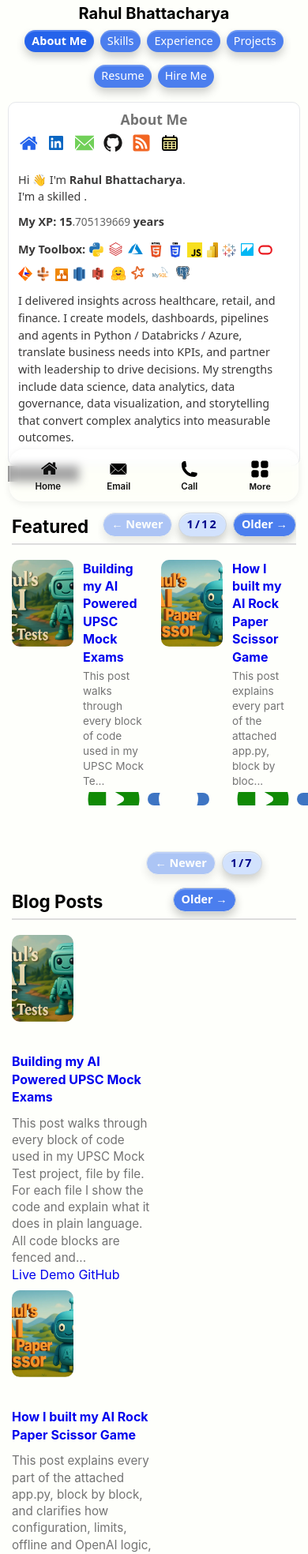
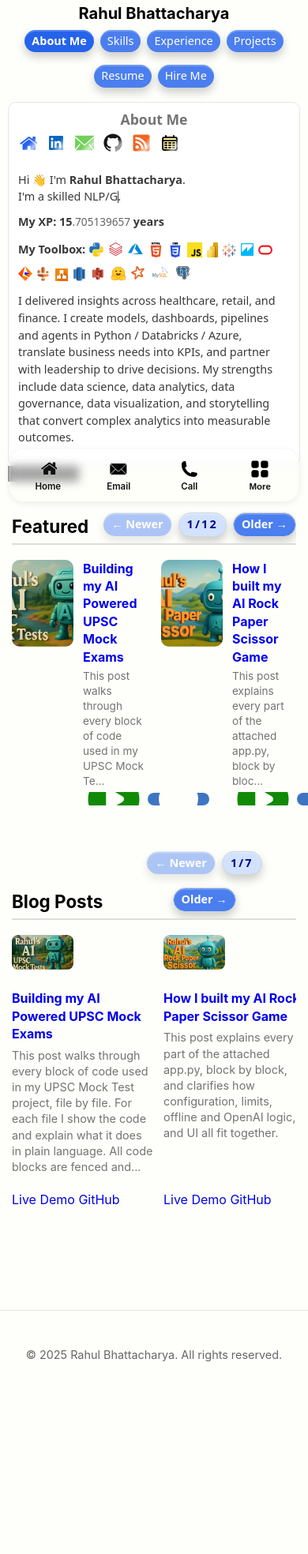
Before and after one commit to RahulBhattacharya1/RahulBhattacharya1.github.io, a Jekyll site: the page built from index.html, in a window 390 px wide, cut to the strip 255-2223 px from the top of the page. Shown: the whole strip at 79% size. Built offline with Jekyll 4.4.1, drawn with Linux system fonts in a browser that asks for light colours; the list of posts is cut into pages by our own code; after the commit the page ends 2028 px from its top, so only the background shows below that; some of the changed text lies outside the part shown; grey boxes are pictures that could not be loaded.

Commit message:
Update main.scss

```diff
--- a/assets/css/main.scss
+++ b/assets/css/main.scss
@@ -1546,57 +1546,6 @@
   animation: none !important;
 }
 
-/* ---- Blog list: consistent, tight spacing (desktop + mobile) ---- */
-
-section.posts .post-strip {
-  display: flex;
-  flex-direction: column;
-  /* Single source of truth for vertical spacing between cards */
-  gap: 10px;
-  margin: 0;
-  padding: 0;
-  list-style: none;
-}
-
-section.posts .post-strip .post-item {
-  display: flex;
-  align-items: flex-start;
-  gap: 12px;     /* space between thumbnail and text */
-  margin: 0;     /* kill extra margins that create tall gaps */
-  padding: 0;
-}
-
-/* Thumbnail sizing that won’t force extra height */
-section.posts .post-strip .thumb {
-  flex: 0 0 170px;
-  max-width: 170px;
-}
-section.posts .post-strip .thumb img {
-  width: 100%;
-  height: 110px;
-  object-fit: cover;
-  border-radius: 10px;
-}
-
-/* Text block spacing kept tight */
-section.posts .post-strip .post-text p {
-  margin: 0.35rem 0 0;   /* small, consistent */
-  line-height: 1.4;
-  font-size: 0.95rem;
-}
-
-/* Mobile: slightly smaller thumb; keep ONE definition only */
-@media (max-width: 720px) {
-  section.posts .post-strip { gap: 8px; }
-
-  section.posts .post-strip .thumb {
-    flex: 0 0 130px;
-    max-width: 130px;
-  }
-  section.posts .post-strip .post-item { gap: 10px; }
-  section.posts .post-strip .post-text p { margin-top: 0.3rem; }
-}
-
 
 /* Giscus Comments Box */
 .giscus, .giscus-frame {
```
